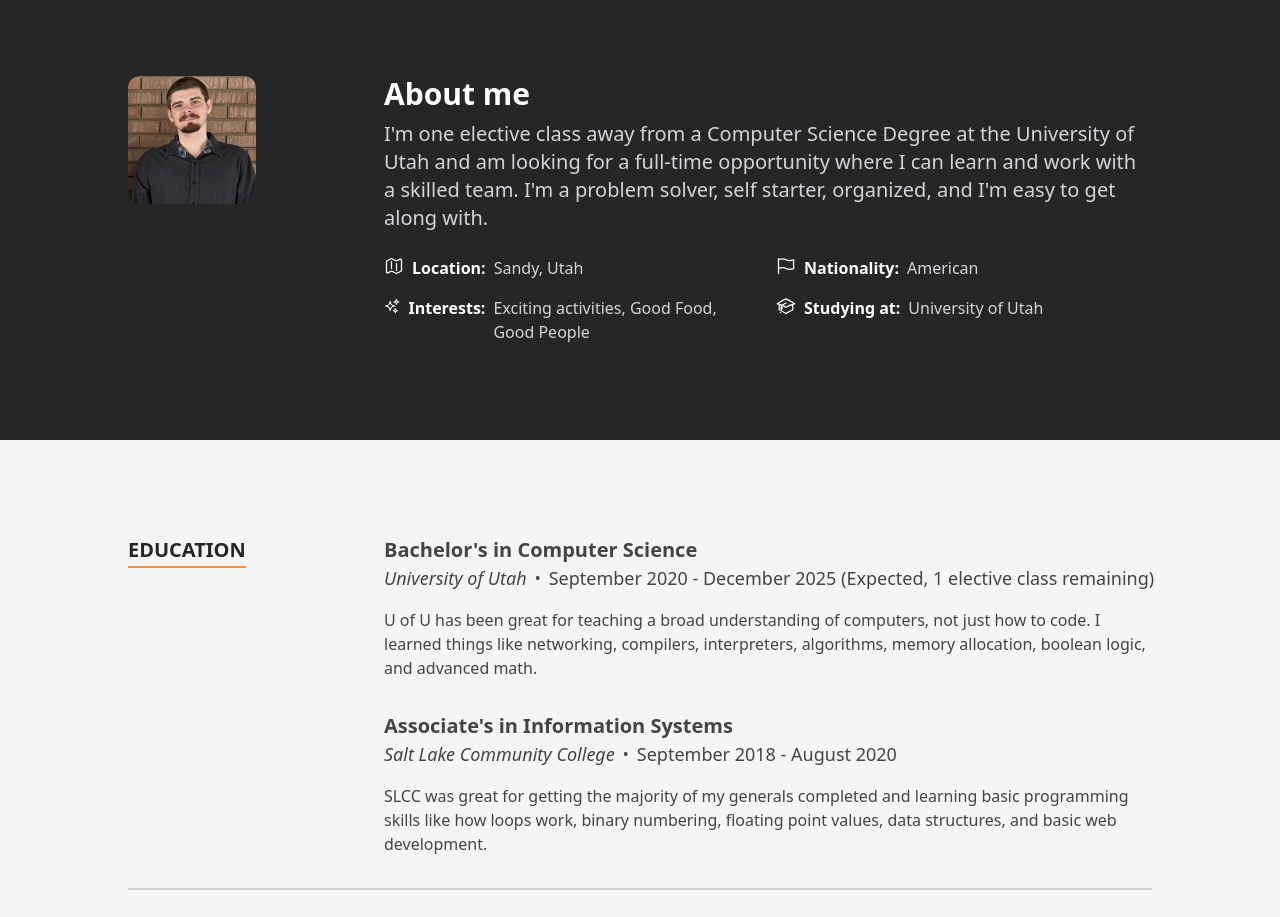
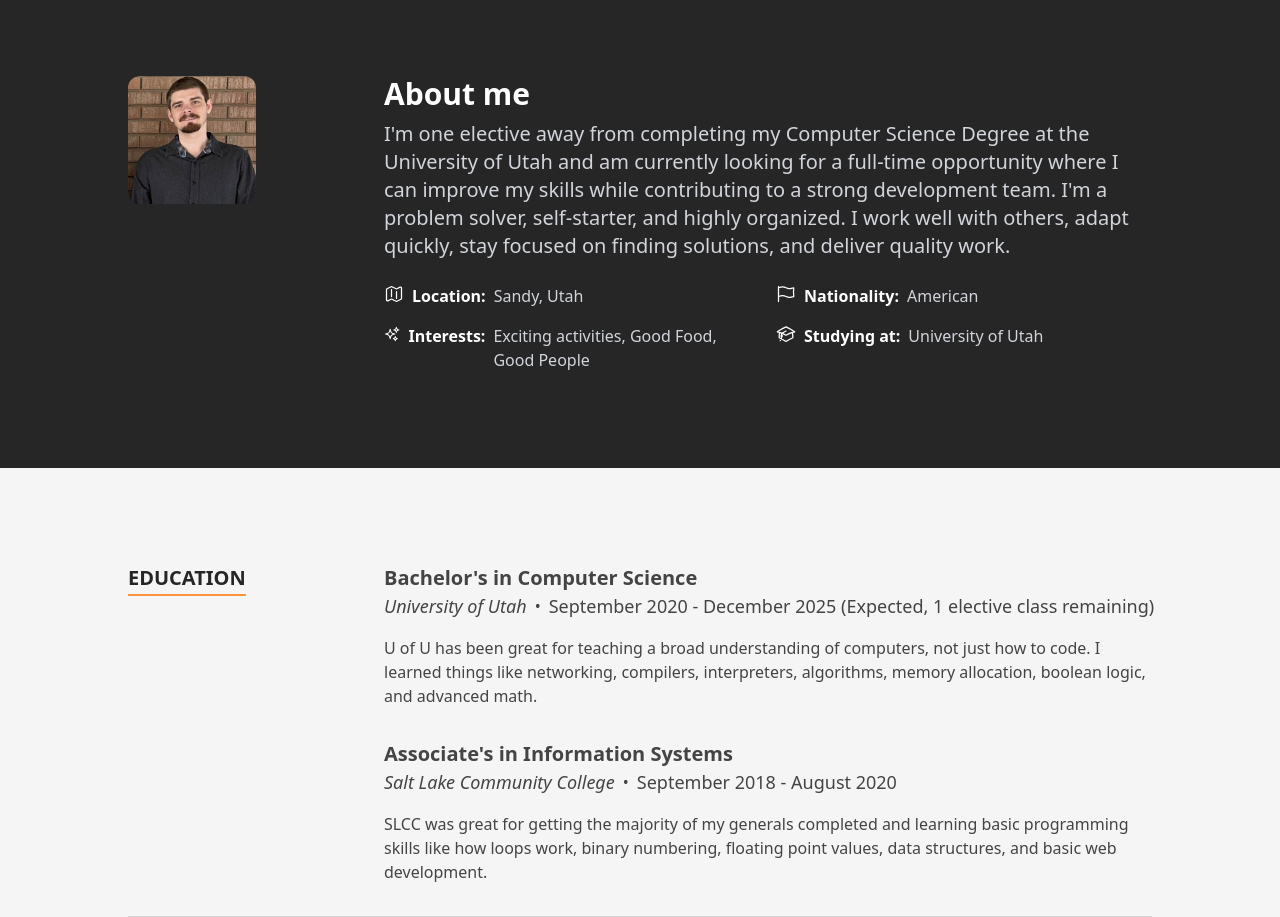
Before and after one commit to awpoch/react-resume, a Next.js app: page / in a window 1280 px wide. Shown: the part 820-1737 px from the top of the page. Built offline with nearby package versions, Linux system fonts and the light colour scheme.

Commit message:
resume about section update

```diff
--- a/src/data/data.tsx
+++ b/src/data/data.tsx
@@ -70,11 +70,8 @@ export const heroData: Hero = {
         <>
             <p className="text-body text-stone-200">
                 {`I'm a student at `}
-                <strong className="text-stone-100">
-                    University of Utah
-                </strong>{" "}
-                with
-                {` one remaining class to get a Bachelor's Degree in Computer Science. I'm currently looking for a `}
+                <strong className="text-stone-100">University of Utah</strong>
+                {` with one remaining class to get a Bachelor's Degree in Computer Science. I'm currently looking for a `}
                 <strong className="text-stone-100">
                     full-time job or internship
                 </strong>
@@ -108,8 +105,11 @@ export const heroData: Hero = {
  */
 export const aboutData: About = {
     profileImageSrc: profilePic,
-    description: `I'm one elective class away from a Computer Science Degree at the University of Utah and am looking for a full-time opportunity
-  where I can learn and work with a skilled team. I'm a problem solver, self starter, organized, and I'm easy to get along with.`,
+    description: `I'm one elective away from completing my Computer Science Degree at the
+        University of Utah and am currently looking for a full-time opportunity
+        where I can improve my skills while contributing to a strong development team.
+        I'm a problem solver, self-starter, and highly organized.
+        I work well with others, adapt quickly, stay focused on finding solutions, and deliver quality work.`,
     aboutItems: [
         { label: "Location", text: "Sandy, Utah", Icon: MapIcon },
         { label: "Nationality", text: "American", Icon: FlagIcon },
@@ -137,9 +137,9 @@ export const education: TimelineItem[] = [
         content: (
             <p>
                 U of U has been great for teaching a broad understanding of
-                computers, not just how to code. I learned things like networking,
-                compilers, interpreters, algorithms, memory allocation, boolean
-                logic, and advanced math.
+                computers, not just how to code. I learned things like
+                networking, compilers, interpreters, algorithms, memory
+                allocation, boolean logic, and advanced math.
             </p>
         ),
     },
```
